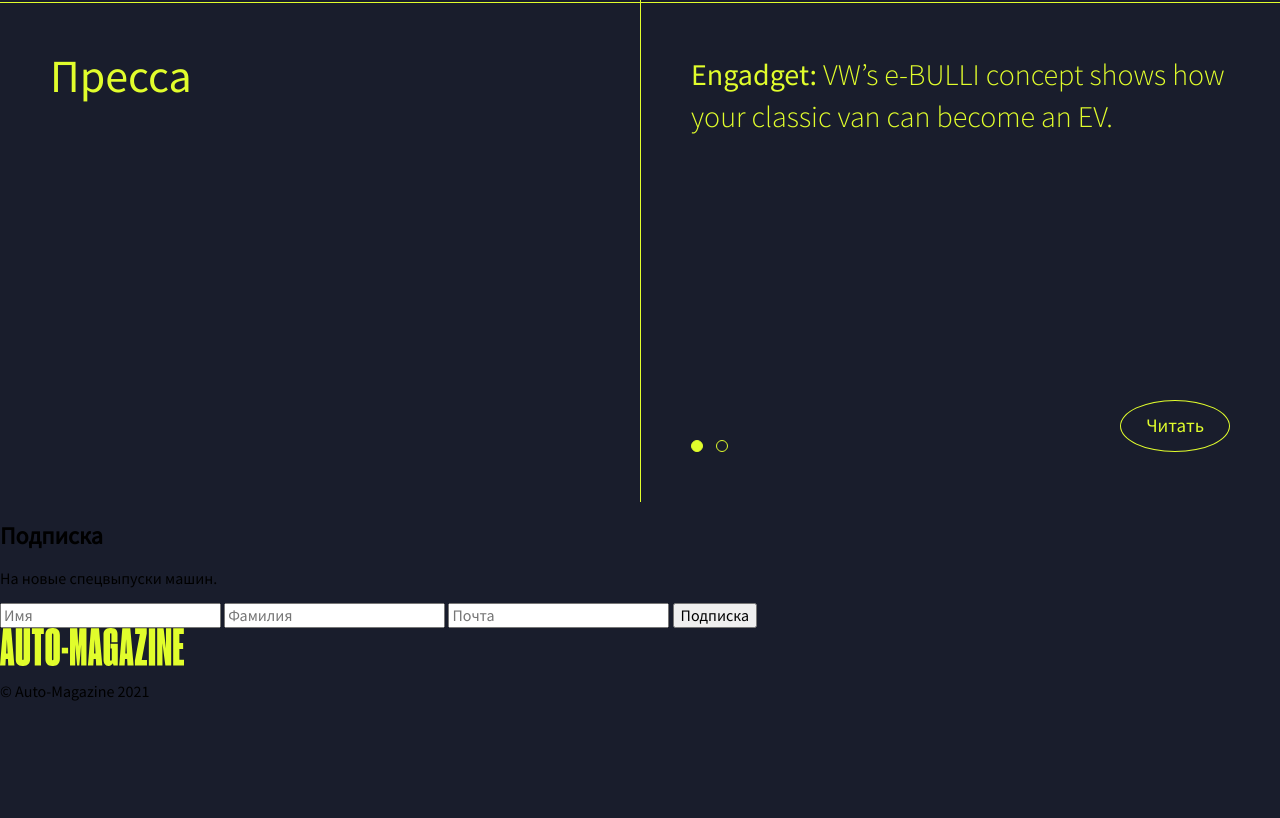
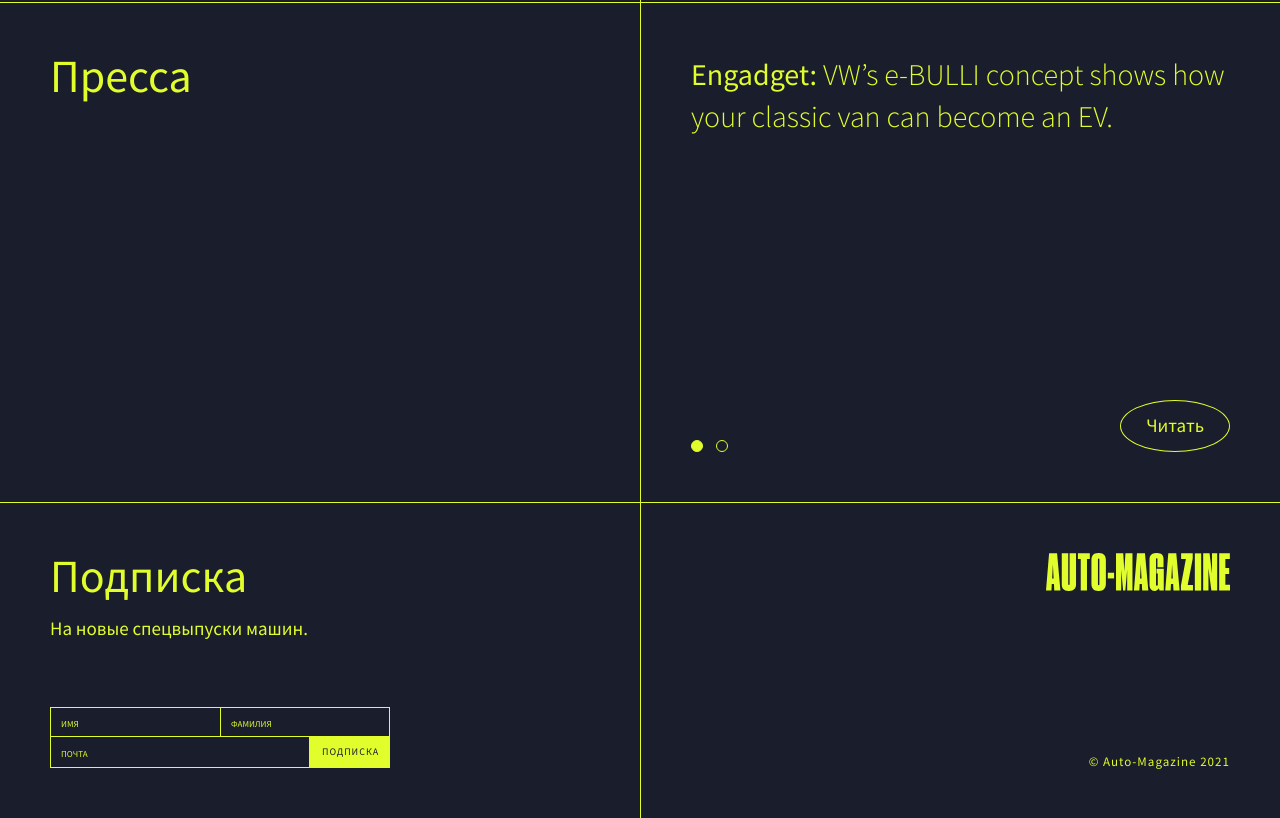
Before and after one commit to insomniac-bear/auto-magazine, a plain HTML site: page index.html in a window 1280 px wide. Shown: the part 2054-2872 px from the top of the page. Before the commit the page ends 2770 px from the top, so only its background shows below. Drawn offline with Linux system fonts and the light colour scheme.

Commit message:
feat: add footer styles

```diff
--- a/index.html
+++ b/index.html
@@ -90,13 +90,15 @@
     <form action="echo" class="form">
       <h2 class="form__title">Подписка</h2>
       <p class="form__text">На новые спецвыпуски машин.</p>
-      <input type="text" class="form__item" placeholder="Имя" name="name" aria-label="Введите имя" required>
-      <input type="text" class="form__item" placeholder="Фамилия" name="surname" aria-label="Введите фамилию" required>
-      <input type="email" class="form__item" placeholder="Почта" name="email" aria-label="Введите почту" required>
-      <button class="button form__button" type="submit">Подписка</button>
+      <div class="form__container">
+        <input type="text" class="form__item form__item_type_name" placeholder="Имя" name="name" aria-label="Введите имя" required>
+        <input type="text" class="form__item form__item_type_surname" placeholder="Фамилия" name="surname" aria-label="Введите фамилию" required>
+        <input type="email" class="form__item form__item_type_mail" placeholder="Почта" name="email" aria-label="Введите почту" required>
+        <button class="button form__button" type="submit">Подписка</button>
+      </div>
     </form>
     <div class="footer__container">
-      <img src="./images/logo.svg" alt="Логотип журнала Auto-magazine" class="logo logo_place_footer">
+      <img src="./images/logo.svg" alt="Логотип журнала Auto-magazine" class="logo">
       <p class="footer__copyright">© Auto-Magazine 2021</p>
     </div>
   </footer>
--- a/pages/index.scss
+++ b/pages/index.scss
@@ -12,3 +12,5 @@
 @import "../scss/block/gallery/gallery.scss";
 @import "../scss/block/press/press.scss";
 @import "../scss/block/card/card.scss";
+@import "../scss/block/footer/footer.scss";
+@import "../scss/block/form/form";
--- /dev/null
+++ b/scss/block/footer/_footer.scss
@@ -0,0 +1,30 @@
+.footer {
+  display: grid;
+  grid-template-columns: 1fr 1fr;
+  margin: 0 auto;
+  padding: 0;
+  min-width: $min-width;
+  max-width: $max-width;
+  width: 100%;
+  border-top: 1px solid $primary-color;
+  box-sizing: border-box;
+
+  &__container {
+    display: flex;
+    flex-direction: column;
+    justify-content: space-between;
+    align-items: flex-end;
+    padding: 50px;
+    border-left: 1px solid $primary-color;
+    box-sizing: border-box;
+  }
+
+  &__copyright {
+    margin: 0;
+    padding: 0;
+    color: $primary-color;
+    font-size: 13px;
+    letter-spacing: 1px;
+    line-height: 1;
+  }
+}
--- /dev/null
+++ b/scss/block/form/_form.scss
@@ -0,0 +1,81 @@
+.form {
+  margin: 0;
+  padding: 50px;
+
+  &__title {
+    margin: 0;
+    padding: 0;
+    color: $primary-color;
+    font-size: 46px;
+    font-weight: 400;
+    line-height: 1;
+  }
+
+  &__text {
+    margin: 16px 0 0 0;
+    padding: 0;
+    color: $primary-color;
+    font-size: 19px;
+    line-height: 1.47;
+  }
+
+  &__container {
+    display: grid;
+    grid-template-areas:
+      "name name surname surname"
+      "mail mail mail submit";
+    grid-template-columns: max-content max-content;
+    margin: 64px 0 0 0;
+    padding: 0;
+    width: 339px;
+  }
+
+  &__item {
+    display: block;
+    margin: 0;
+    padding: 4px 10px 6px;
+    background-color: $secondary-color;
+    border: 1px solid $primary-color;
+    width: 170px;
+    box-sizing: border-box;
+
+    &::placeholder {
+      color: $primary-color;
+      font-size: 9px;
+      font-weight: 400;
+      line-height: 2;
+      text-transform: uppercase;
+    }
+
+    &_type_name {
+      grid-area: name;
+      border-right: none;
+      border-bottom: none;
+    }
+
+    &_type_surname {
+      grid-area: surname;
+      border-bottom: none;
+    }
+
+    &_type_mail {
+      grid-area: mail;
+      width: 260px;
+    }
+  }
+
+  &__button {
+    display: inline-block;
+    margin: 0;
+    padding: 9.5px 11px 9.5px 12px;
+    max-width: 80px;
+    color: $secondary-color;
+    font-size: 10px;
+    font-weight: 400;
+    letter-spacing: 1px;
+    line-height: 1.3;
+    text-transform: uppercase;
+    background-color: $primary-color;
+    border: none;
+  }
+}
--- a/scss/block/gallery/_gallery.scss
+++ b/scss/block/gallery/_gallery.scss
@@ -44,7 +44,7 @@
     width: 42px;
     height: 34px;
     background-color: $secondary-color;
-    background-image: url(../../../images/arrow.svg);
+    background-image: url(../images/arrow.svg);
     background-repeat: no-repeat;
     background-size: contain;
     background-position: center;
```
Also changed, not shown: pages/index.css.
